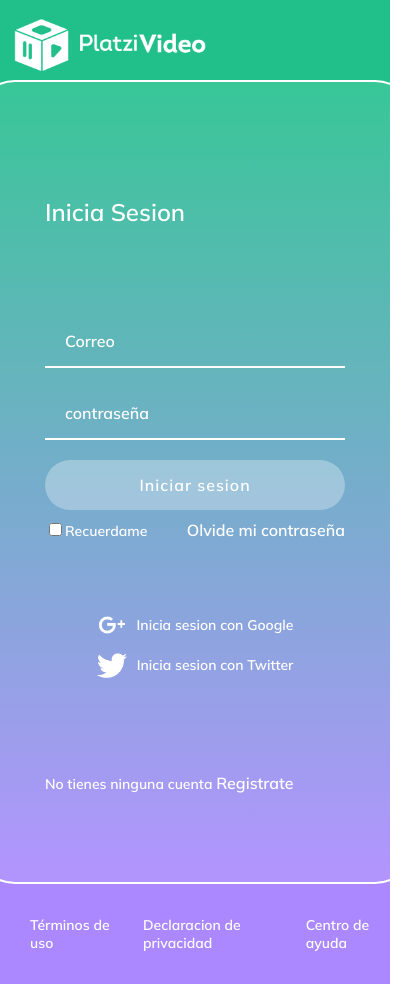
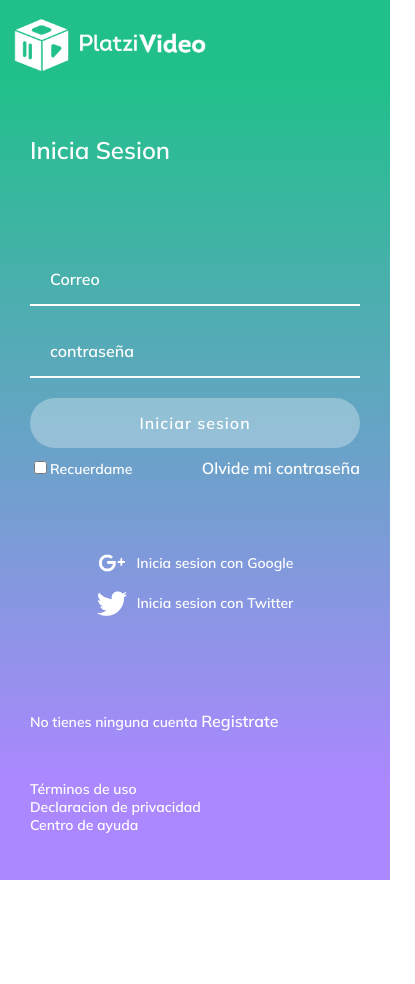
Before and after one commit to dobermans150/platzi-video-front, a React (Create React App) app: page /login in a window 390 px wide. Shown: the whole page, 415 px wide, since content can reach past the window. After the commit the page ends 880 px from the top, so only its background shows below. Built offline with nearby package versions, Linux system fonts and the light colour scheme.

Commit message:
ajustes mobile al login

```diff
--- a/src/components/styles/LoginForm.css
+++ b/src/components/styles/LoginForm.css
@@ -117,3 +117,12 @@
   background-color: rgba(255, 255, 255, 0);
   font-weight: bolder;
 }
+
+@media only screen and (max-width: 600px) {
+  .login__container {
+    background-color: transparent;
+    border: none;
+    padding: 0px;
+    width: 100%;
+  }
+}
--- a/src/shared/layout/components/styles/Footer.css
+++ b/src/shared/layout/components/styles/Footer.css
@@ -18,3 +18,10 @@
 .footer a:hover {
   text-decoration: underline;
 }
+
+@media only screen and (max-width: 600px) {
+  .footer {
+    align-items: flex-start;
+    flex-direction: column;
+  }
+}
```
